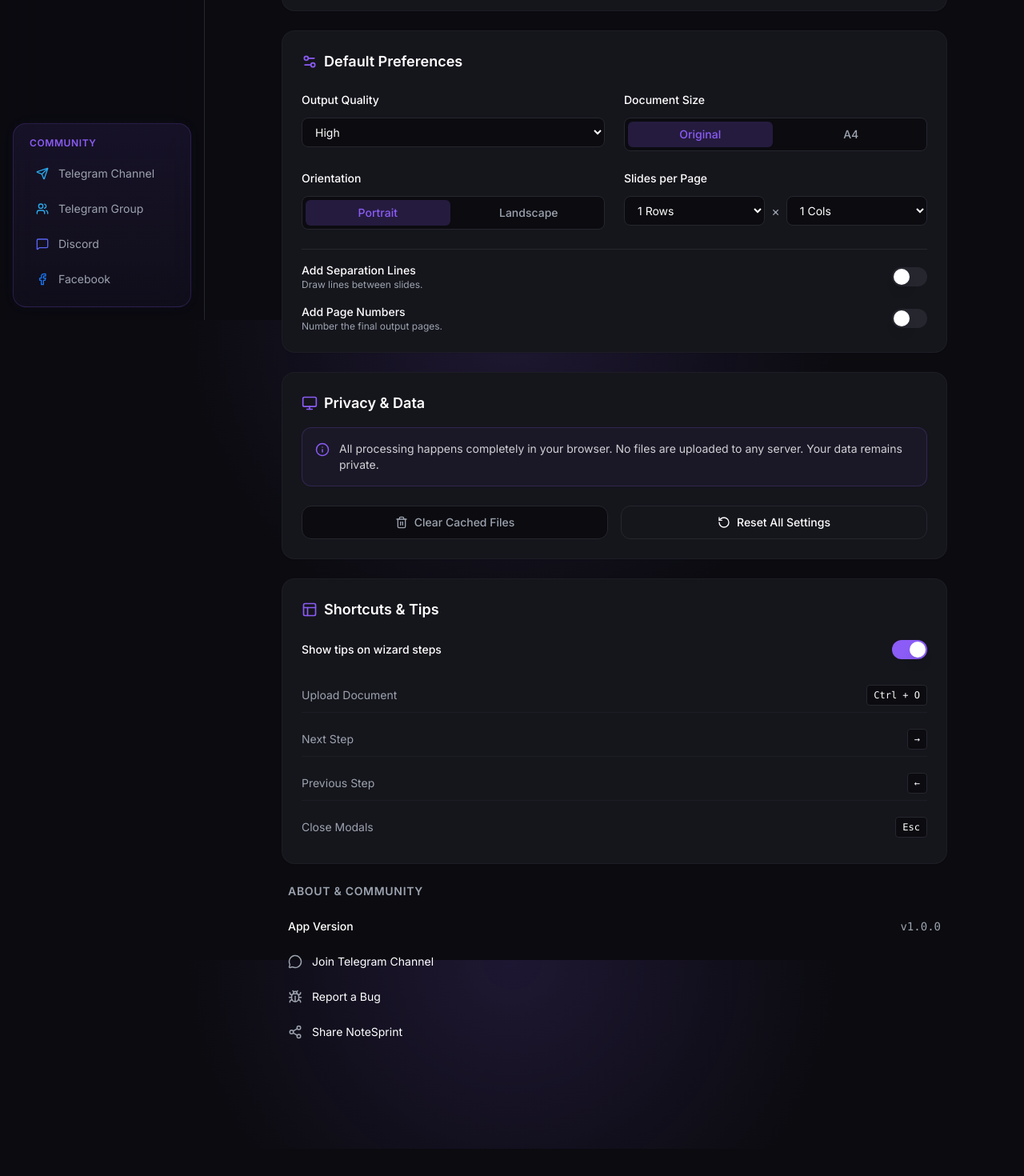
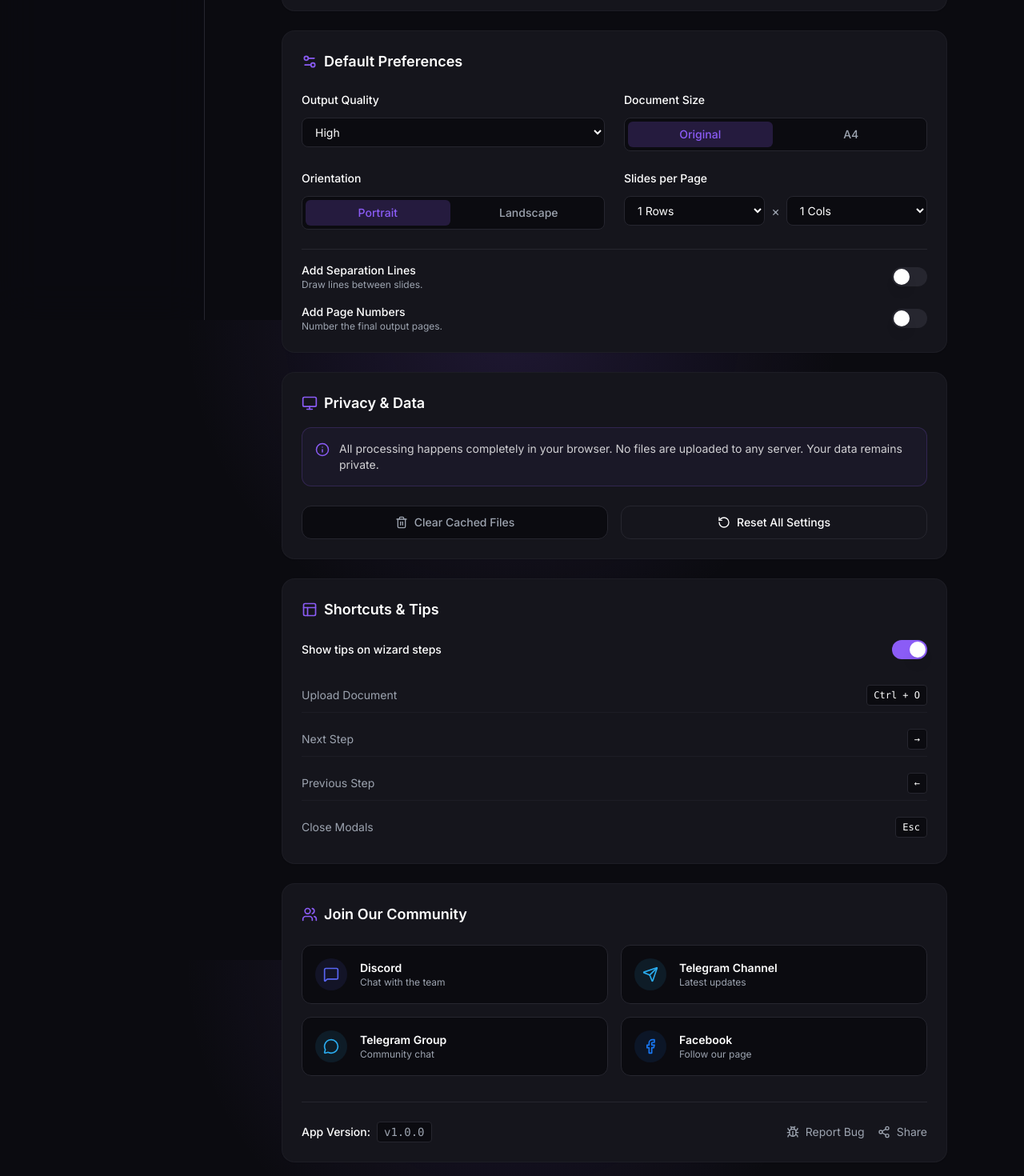
Before and after one commit to mdmonirhossen6/notesprint, a Next.js app: page /settings in a window 1280 px wide. Shown: the part 400-1870 px from the top of the page at 80% size. Before the commit the page ends 1836 px from the top, so only its background shows below. Built offline with nearby package versions, Linux system fonts and the light colour scheme.

Commit message:
fix: Move community links to Settings page as requested

```diff
--- a/src/app/settings/page.tsx
+++ b/src/app/settings/page.tsx
@@ -4,7 +4,7 @@ import { useState } from "react"
 import { useSettingsStore } from "@/store/useSettingsStore"
 import { Switch } from "@/components/ui/switch"
 import { Card } from "@/components/ui/card"
-import { Info, Monitor, Palette, Type, Layout, Settings2, Trash2, RotateCcw, MessageCircle, Bug, Share2 } from "lucide-react"
+import { Info, Monitor, Palette, Type, Layout, Settings2, Trash2, RotateCcw, MessageCircle, Bug, Share2, Users, Send, MessageSquare, Facebook } from "lucide-react"
 
 export default function SettingsPage() {
   const settings = useSettingsStore()
@@ -295,21 +295,85 @@ export default function SettingsPage() {
         </div>
       </Card>
 
-      {/* E. About & Community */}
-      <div className="px-2 pb-4">
-        <h3 className="text-sm font-semibold text-muted-foreground mb-4 uppercase tracking-wider">About & Community</h3>
-        <div className="flex flex-col gap-2">
-          <div className="flex items-center justify-between py-2">
-            <span className="text-sm font-medium">App Version</span>
-            <span className="text-sm text-muted-foreground font-mono">v1.0.0</span>
+      {/* E. Community */}
+      <Card className="p-6 bg-card border-card-border/50">
+        <div className="flex items-center gap-2 mb-6 text-primary">
+          <Users size={20} />
+          <h2 className="text-lg font-semibold text-foreground">Join Our Community</h2>
         </div>
-          <a href="https://t.me/trackingerweb" target="_blank" rel="noopener noreferrer" className="flex items-center gap-3 py-2 text-sm hover:text-primary transition-colors">
-            <MessageCircle size={18} className="text-muted-foreground" />
-            <span>Join Telegram Channel</span>
+
+        <div className="grid grid-cols-1 sm:grid-cols-2 gap-4">
+          <a
+            href="https://discord.gg/Kv7xmf2zVC"
+            target="_blank"
+            rel="noopener noreferrer"
+            className="flex items-center gap-4 p-4 rounded-xl border border-border bg-background hover:bg-[#5865F2]/10 hover:border-[#5865F2]/30 transition-all group"
+          >
+            <div className="w-10 h-10 rounded-full bg-[#5865F2]/10 flex items-center justify-center text-[#5865F2] group-hover:scale-110 transition-transform">
+              <MessageSquare size={20} />
+            </div>
+            <div>
+              <p className="font-semibold text-sm text-foreground">Discord</p>
+              <p className="text-xs text-muted-foreground">Chat with the team</p>
+            </div>
           </a>
-          <a href="mailto:support@notesprint.app" className="flex items-center gap-3 py-2 text-sm hover:text-primary transition-colors">
-            <Bug size={18} className="text-muted-foreground" />
-            <span>Report a Bug</span>
+
+          <a
+            href="https://t.me/trackingerweb"
+            target="_blank"
+            rel="noopener noreferrer"
+            className="flex items-center gap-4 p-4 rounded-xl border border-border bg-background hover:bg-[#2AABEE]/10 hover:border-[#2AABEE]/30 transition-all group"
+          >
+            <div className="w-10 h-10 rounded-full bg-[#2AABEE]/10 flex items-center justify-center text-[#2AABEE] group-hover:scale-110 transition-transform">
+              <Send size={20} />
+            </div>
+            <div>
+              <p className="font-semibold text-sm text-foreground">Telegram Channel</p>
+              <p className="text-xs text-muted-foreground">Latest updates</p>
+            </div>
+          </a>
+
+          <a
+            href="https://t.me/trackingerapp"
+            target="_blank"
+            rel="noopener noreferrer"
+            className="flex items-center gap-4 p-4 rounded-xl border border-border bg-background hover:bg-[#2AABEE]/10 hover:border-[#2AABEE]/30 transition-all group"
+          >
+            <div className="w-10 h-10 rounded-full bg-[#2AABEE]/10 flex items-center justify-center text-[#2AABEE] group-hover:scale-110 transition-transform">
+              <MessageCircle size={20} />
+            </div>
+            <div>
+              <p className="font-semibold text-sm text-foreground">Telegram Group</p>
+              <p className="text-xs text-muted-foreground">Community chat</p>
+            </div>
+          </a>
+
+          <a
+            href="https://www.facebook.com/profile.php?id=61588934380460"
+            target="_blank"
+            rel="noopener noreferrer"
+            className="flex items-center gap-4 p-4 rounded-xl border border-border bg-background hover:bg-[#1877F2]/10 hover:border-[#1877F2]/30 transition-all group"
+          >
+            <div className="w-10 h-10 rounded-full bg-[#1877F2]/10 flex items-center justify-center text-[#1877F2] group-hover:scale-110 transition-transform">
+              <Facebook size={20} />
+            </div>
+            <div>
+              <p className="font-semibold text-sm text-foreground">Facebook</p>
+              <p className="text-xs text-muted-foreground">Follow our page</p>
+            </div>
+          </a>
+        </div>
+
+        <div className="mt-8 pt-6 border-t border-border flex flex-col sm:flex-row gap-4 items-center justify-between">
+          <div className="flex items-center gap-2">
+            <span className="text-sm font-medium">App Version:</span>
+            <span className="text-sm text-muted-foreground font-mono bg-background px-2 py-0.5 rounded border border-border">v1.0.0</span>
+          </div>
+
+          <div className="flex gap-4">
+            <a href="mailto:support@notesprint.app" className="flex items-center gap-2 text-sm text-muted-foreground hover:text-primary transition-colors">
+              <Bug size={16} />
+              <span>Report Bug</span>
             </a>
             <button
               onClick={() => {
@@ -320,13 +384,14 @@ export default function SettingsPage() {
                   showToast("Link copied to clipboard")
                 }
               }}
-            className="flex items-center gap-3 py-2 text-sm hover:text-primary transition-colors text-left"
+              className="flex items-center gap-2 text-sm text-muted-foreground hover:text-primary transition-colors"
             >
-            <Share2 size={18} className="text-muted-foreground" />
-            <span>Share NoteSprint</span>
+              <Share2 size={16} />
+              <span>Share</span>
             </button>
           </div>
         </div>
+      </Card>
     </div>
   )
 }
--- a/src/components/layout/Sidebar.tsx
+++ b/src/components/layout/Sidebar.tsx
@@ -2,7 +2,7 @@
 
 import Link from "next/link"
 import { usePathname } from "next/navigation"
-import { Home, Users, ClipboardList, Wrench, Settings, Send, MessageSquare, Facebook } from "lucide-react"
+import { Home, Users, ClipboardList, Wrench, Settings } from "lucide-react"
 import { cn } from "@/lib/utils"
 
 export function Sidebar() {
@@ -48,48 +48,8 @@ export function Sidebar() {
         })}
       </nav>
 
-      <div className="p-4 mt-auto">
-        <div className="bg-gradient-to-b from-primary/10 to-primary/5 border border-primary/20 rounded-2xl p-4 shadow-[0_0_15px_rgba(139,92,246,0.05)]">
-          <h3 className="text-xs font-semibold text-primary mb-3 uppercase tracking-wider px-1">Community</h3>
-          <div className="space-y-2">
-            <a
-              href="https://t.me/trackingerweb"
-              target="_blank"
-              rel="noopener noreferrer"
-              className="flex items-center gap-3 px-3 py-2 text-sm text-muted-foreground hover:text-white hover:bg-white/10 rounded-lg transition-colors"
-            >
-              <Send size={16} className="text-[#2AABEE]" />
-              <span>Telegram Channel</span>
-            </a>
-            <a
-              href="https://t.me/trackingerapp"
-              target="_blank"
-              rel="noopener noreferrer"
-              className="flex items-center gap-3 px-3 py-2 text-sm text-muted-foreground hover:text-white hover:bg-white/10 rounded-lg transition-colors"
-            >
-              <Users size={16} className="text-[#2AABEE]" />
-              <span>Telegram Group</span>
-            </a>
-            <a
-              href="https://discord.gg/Kv7xmf2zVC"
-              target="_blank"
-              rel="noopener noreferrer"
-              className="flex items-center gap-3 px-3 py-2 text-sm text-muted-foreground hover:text-white hover:bg-white/10 rounded-lg transition-colors"
-            >
-              <MessageSquare size={16} className="text-[#5865F2]" />
-              <span>Discord</span>
-            </a>
-            <a
-              href="https://www.facebook.com/profile.php?id=61588934380460"
-              target="_blank"
-              rel="noopener noreferrer"
-              className="flex items-center gap-3 px-3 py-2 text-sm text-muted-foreground hover:text-white hover:bg-white/10 rounded-lg transition-colors"
-            >
-              <Facebook size={16} className="text-[#1877F2]" />
-              <span>Facebook</span>
-            </a>
-          </div>
-        </div>
+      <div className="p-6">
+        {/* Placeholder for future sidebar items if needed */}
       </div>
     </div>
   )
```
Lines whose indentation alone changed are shown as unchanged.
